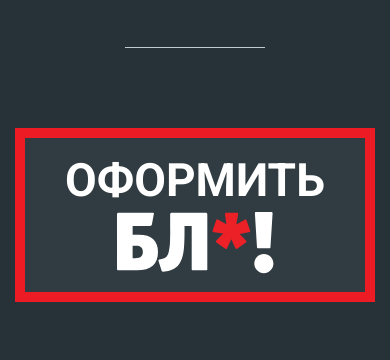
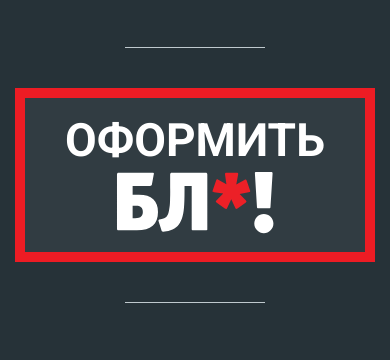
Before and after one commit to eko24ive/two-chairs, a website: page index.html in a window 390 px wide. Shown: the part 1648-2008 px from the top of the page. Drawn offline with nearby package versions, Linux system fonts and the light colour scheme; files that its build step writes are made by us from their sources.

Commit message:
removed redundant padding

```diff
--- a/styles/style.scss
+++ b/styles/style.scss
@@ -188,6 +188,10 @@ body {
   align-items: center;
   padding: 40px 0;
 
+  @include mobile {
+    padding: 0;
+  }
+
   .cta-button {
     border-color: $red;
     background: $dark-grey;
```
